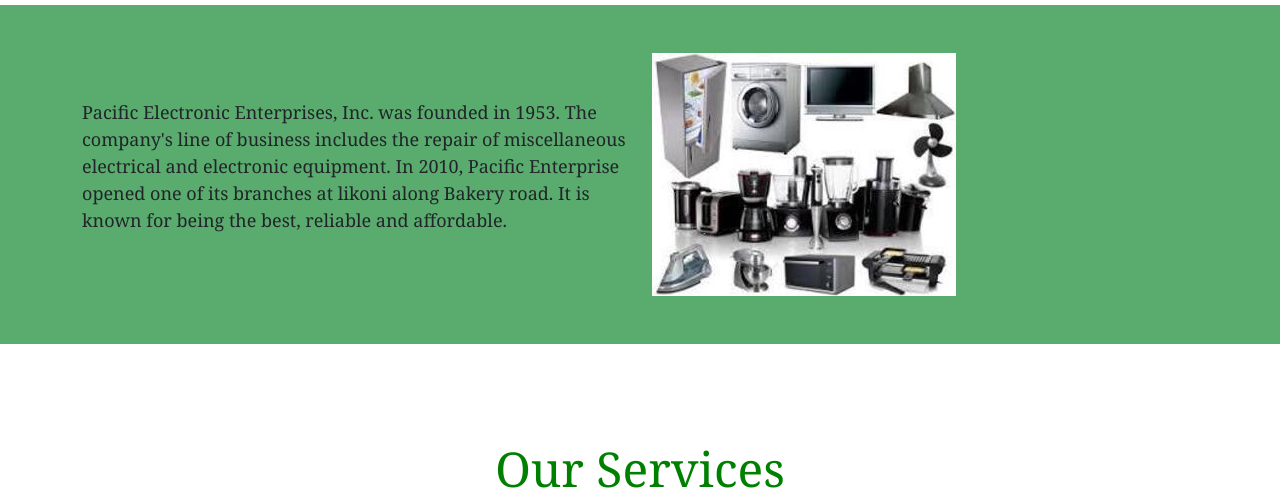
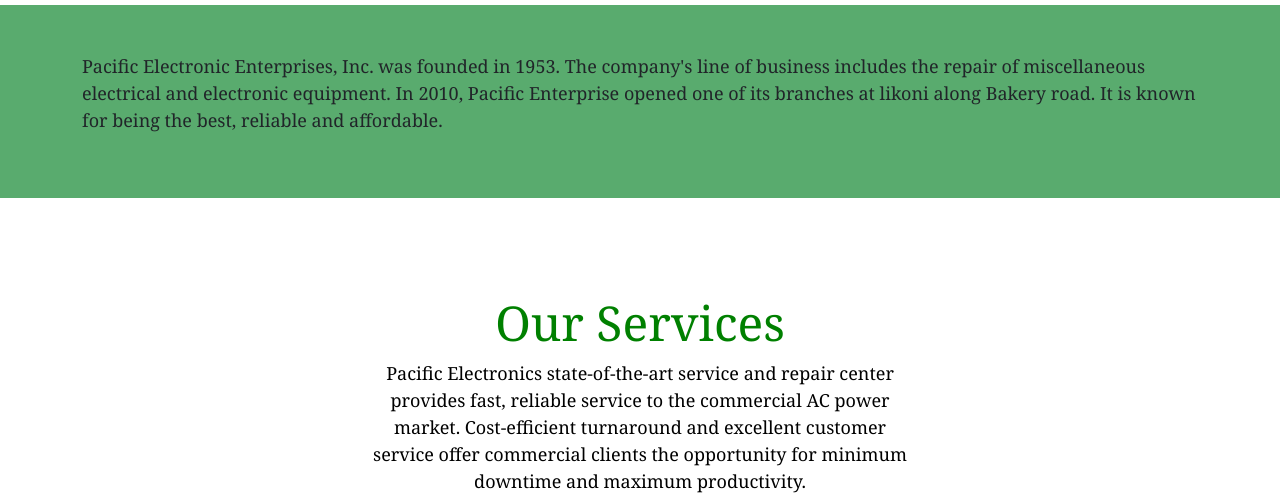
Before and after one commit to Anji-C/Pacific, a plain HTML site: page about.html in a window 1280 px wide. Shown: the part 299-800 px from the top of the page. Drawn offline with Linux system fonts and the light colour scheme.

Commit message:
project changes

```diff
--- a/about.html
+++ b/about.html
@@ -123,15 +123,12 @@
     <section class="bg-success py-6">
         <div class="container">
             <div class="row align-items-center py-5">
-            <div class="col-md-6 text-dark">
+            <div class="col-md-12 text-dark">
                 <p style="font-family:Georgia ;">
-                   Pacific Electronic Enterprises, Inc. was founded in 1953. The company's line of business includes the repair of miscellaneous electrical and electronic equipment.
-                   In 2010, Pacific Enterprise opened one of its branches at likoni along Bakery road. It is known for being the best, reliable and affordable.
+                   Pacific Electronic Enterprises, Inc. was founded in 1953. The company's line of business includes the repair of miscellaneous electrical and electronic equipment. In 2010, Pacific Enterprise opened one of its branches at likoni along Bakery road. It is known for being the best, reliable and affordable.
                 </p>
             </div>
-            <div class="col-md-6">
-                <img src="assets/img/appliance.jpg" alt="Electronic">
-            </div>
+
             </div>
         </div>
 
```
